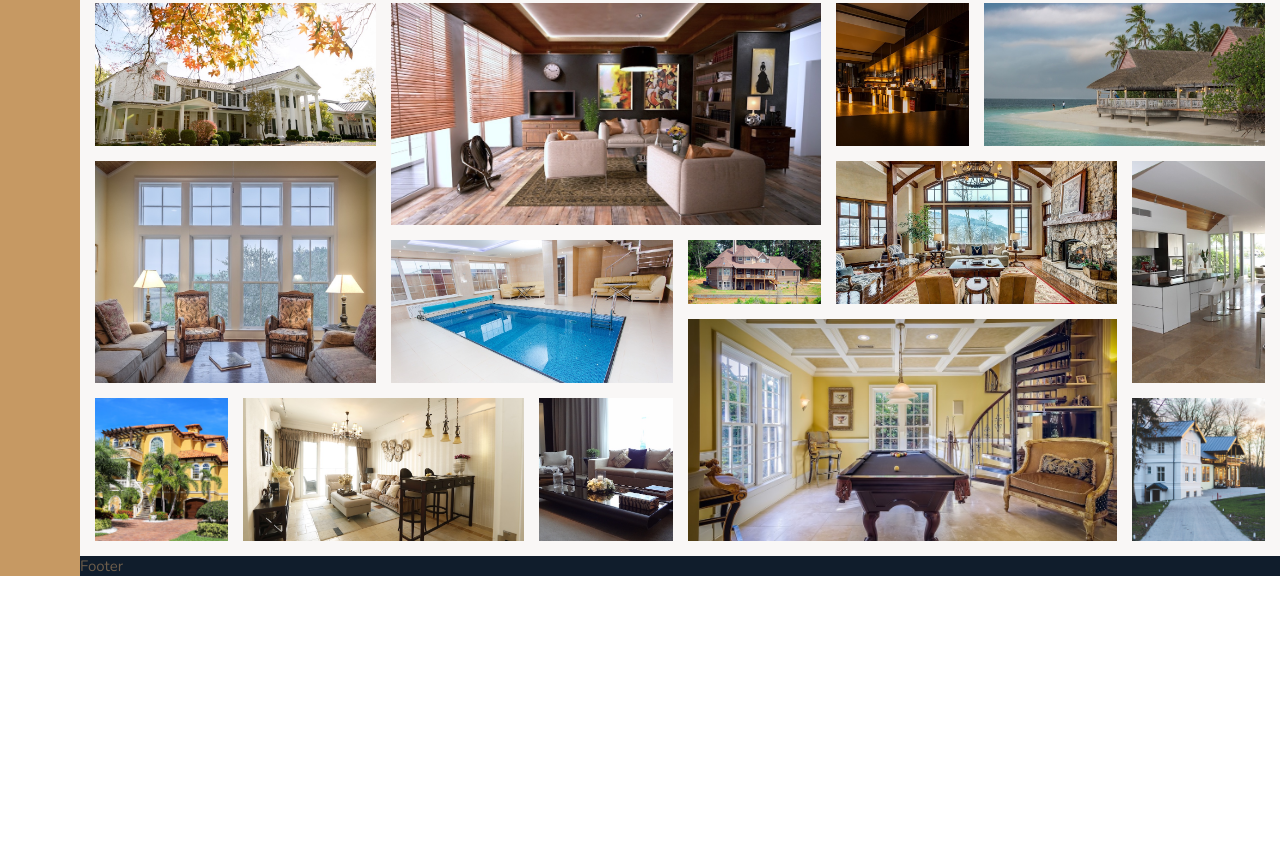
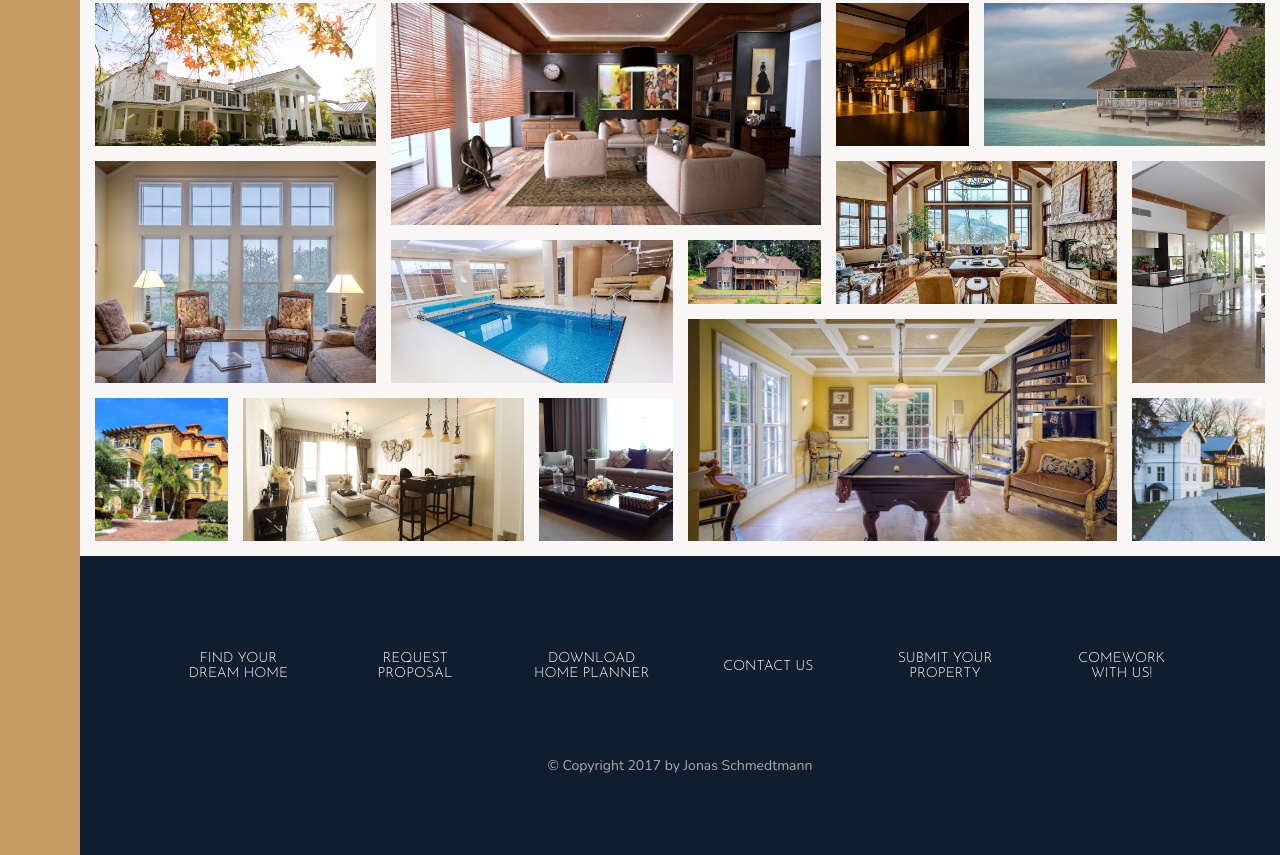
Before and after one commit to Maggnity/nexter-project, a website: page index.html in a window 1280 px wide. Shown: the part 2981-3836 px from the top of the page. Before the commit the page ends 3557 px from the top, so only its background shows below. Drawn offline with nearby package versions, Linux system fonts and the light colour scheme.

Commit message:
Building the footer

```diff
--- a/index.html
+++ b/index.html
@@ -441,6 +441,40 @@
       </figure>
     </section>
 
-    <footer class="footer">Footer</footer>
+    <footer class="footer">
+        <ul class="nav">
+            <li class="nav__item">
+                <a href="" class="nav__link">
+                    Find your dream home
+                </a>
+            </li>
+            <li class="nav__item">
+                <a href="" class="nav__link">
+                    Request proposal
+                </a>
+            </li>
+            <li class="nav__item">
+                <a href="" class="nav__link">
+                    Download home planner
+                </a>
+            </li>
+            <li class="nav__item">
+                <a href="" class="nav__link">
+                    Contact us
+                </a>
+            </li>
+            <li class="nav__item">
+                <a href="" class="nav__link">
+                    Submit your property
+                </a>
+            </li>
+            <li class="nav__item">
+                <a href="" class="nav__link">
+                    Comework with us!
+                </a>
+            </li>
+        </ul>
+        <p class="copyright">&copy; Copyright 2017 by Jonas Schmedtmann</p>
+    </footer>
   </body>
 </html>
--- a/sass/_footer.scss
+++ b/sass/_footer.scss
@@ -1,4 +1,41 @@
 .footer {
     background-color: $color-secondary;
     grid-column: full-start / full-end;
+    padding: 8rem;
 }
+
+.nav {
+    list-style: none;
+    display: grid;
+    grid-template-columns: repeat(auto-fit, minmax(15rem, 1fr));
+    grid-gap: 2rem;
+    align-items: center;
+
+    &__link:link,
+    &__link:visited {
+        font-size: 1.4rem;
+        color: #fff;
+        text-decoration: none;
+        font-family: $font-display;
+        text-transform: uppercase;
+        text-align: center;
+        padding: 1.5rem;
+        display: block;
+        transition: all .2s;
+
+        &:hover,
+        &:active {
+            background-color: rgba(#fff, 0.05);
+            transform: translateY(-3px);
+        }
+    }
+}
+
+
+.copyright {
+    font-size: 1.4rem;
+    color: $color-grey-light-2;
+    margin-top: 6rem;
+    text-align: center;
+
+}
```
Also changed, not shown: css/style.css.
